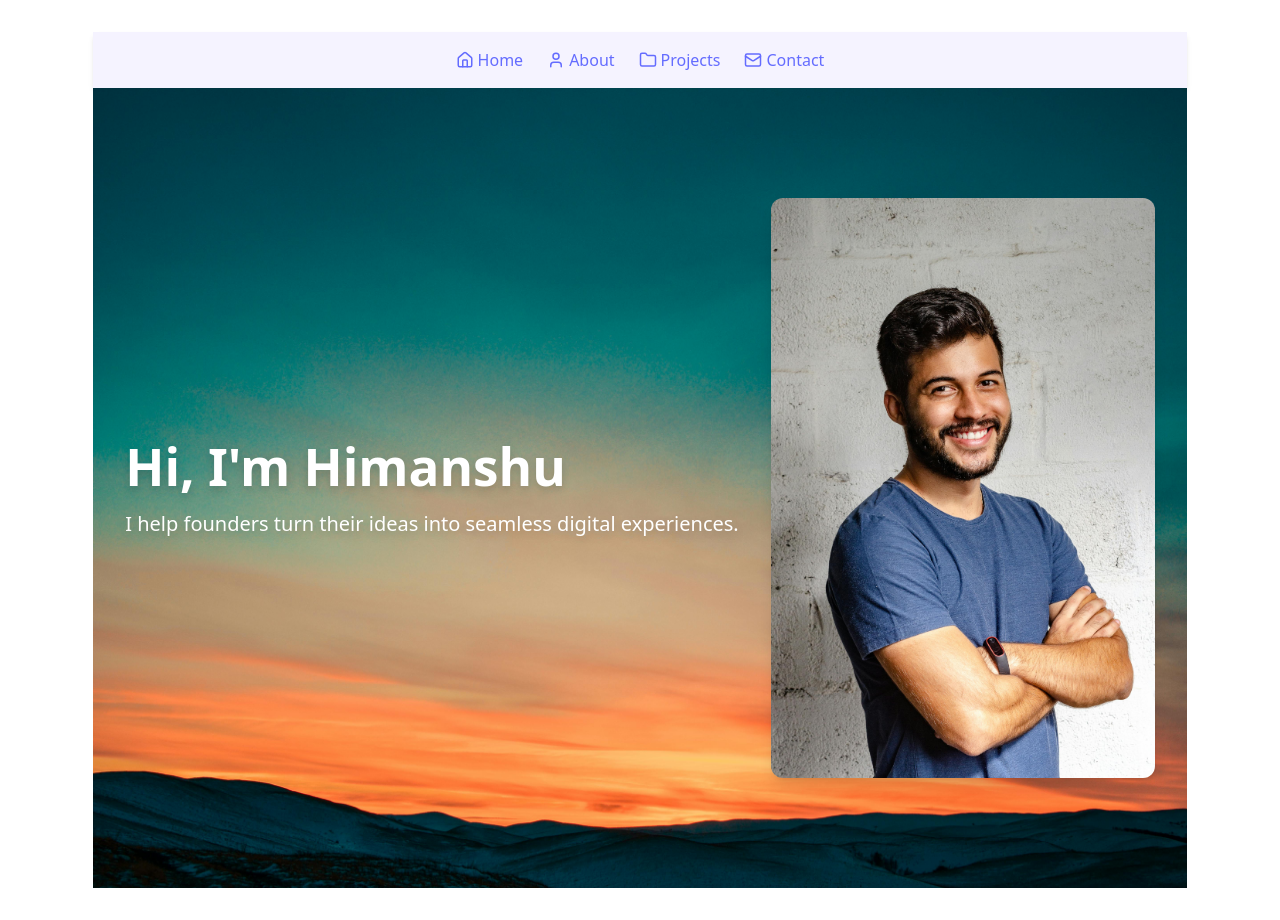
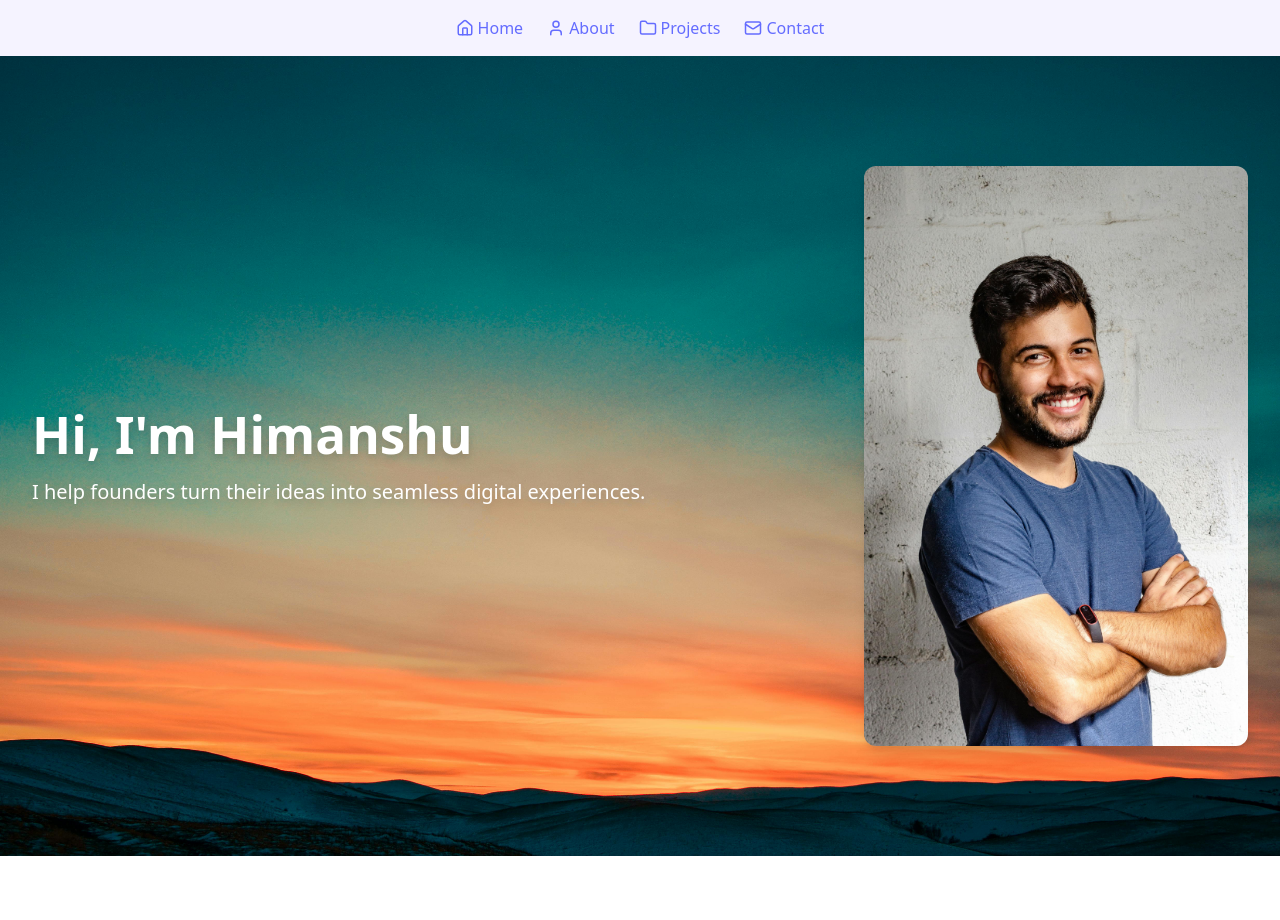
Before and after one commit to Himanshu-tech72/Portfolio3, a React (Vite) app: page / in a window 1280 px wide. After the commit the page ends 856 px from the top, so only its background shows below. Built offline with nearby package versions, Linux system fonts and the light colour scheme.

Commit message:
The width is changed to fullscreen

```diff
--- a/src/App.css
+++ b/src/App.css
@@ -1,10 +1,9 @@
 #root {
-  max-width: 1280px;
-  margin: 0 auto;
-  padding: 2rem;
   text-align: center;
   display: flex;
   justify-content: center;
+  flex-flow: column;
+  width: 100%;
 }
 
 .logo {
--- a/src/components/Home.jsx
+++ b/src/components/Home.jsx
@@ -26,8 +26,6 @@ function Home() {
 
       <motion.div
         className="flex-1 max-w-sm w-full z-10"
-        // initial={{ x: 100, opacity: 0 }}
-        // animate={{ x: 0, opacity: 1 }}
         transition={{ duration: 1.2, ease: 'easeOut' }}
       >
         <img
```
Also changed, not shown: 1 other file (tests, documents, lock files or other folders).
